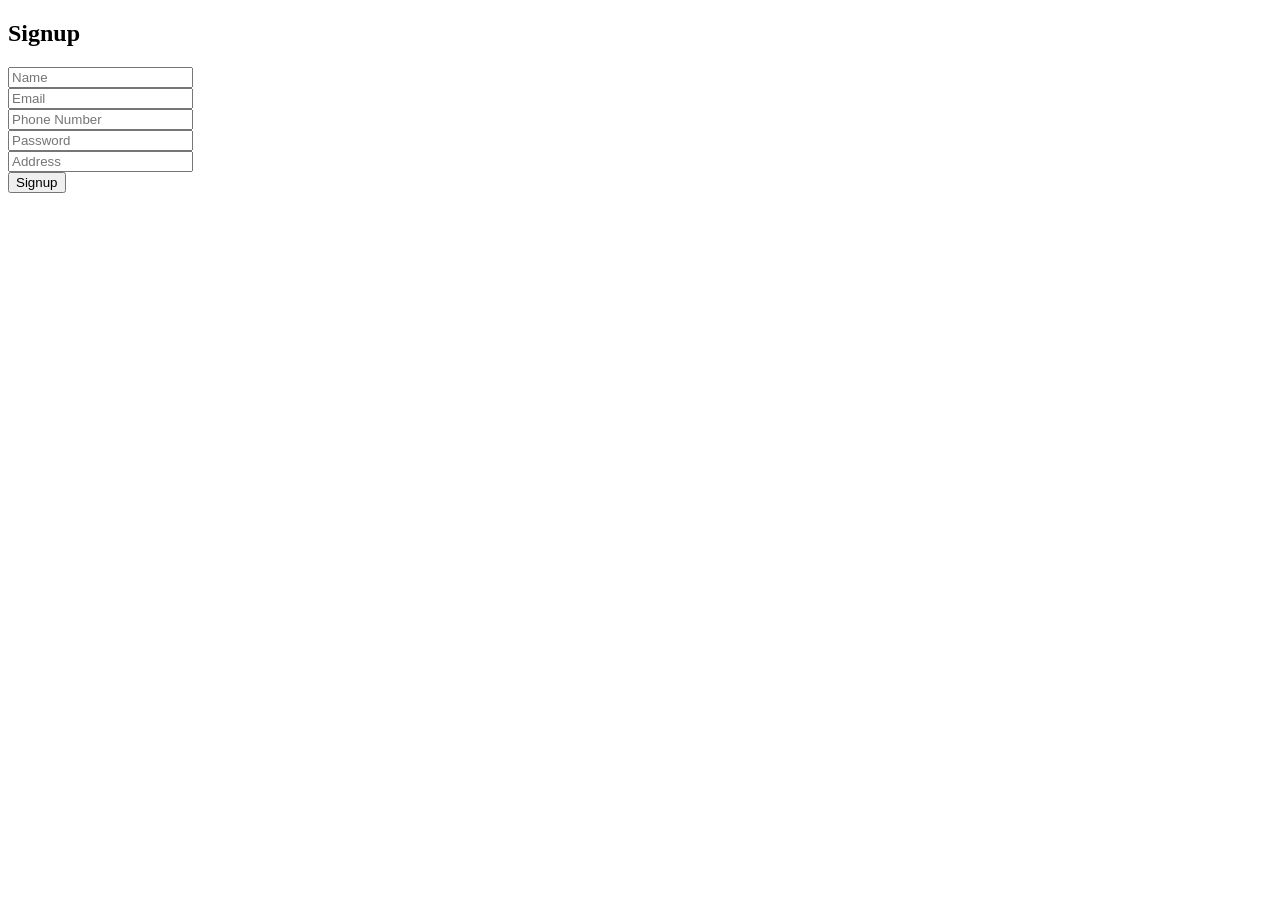
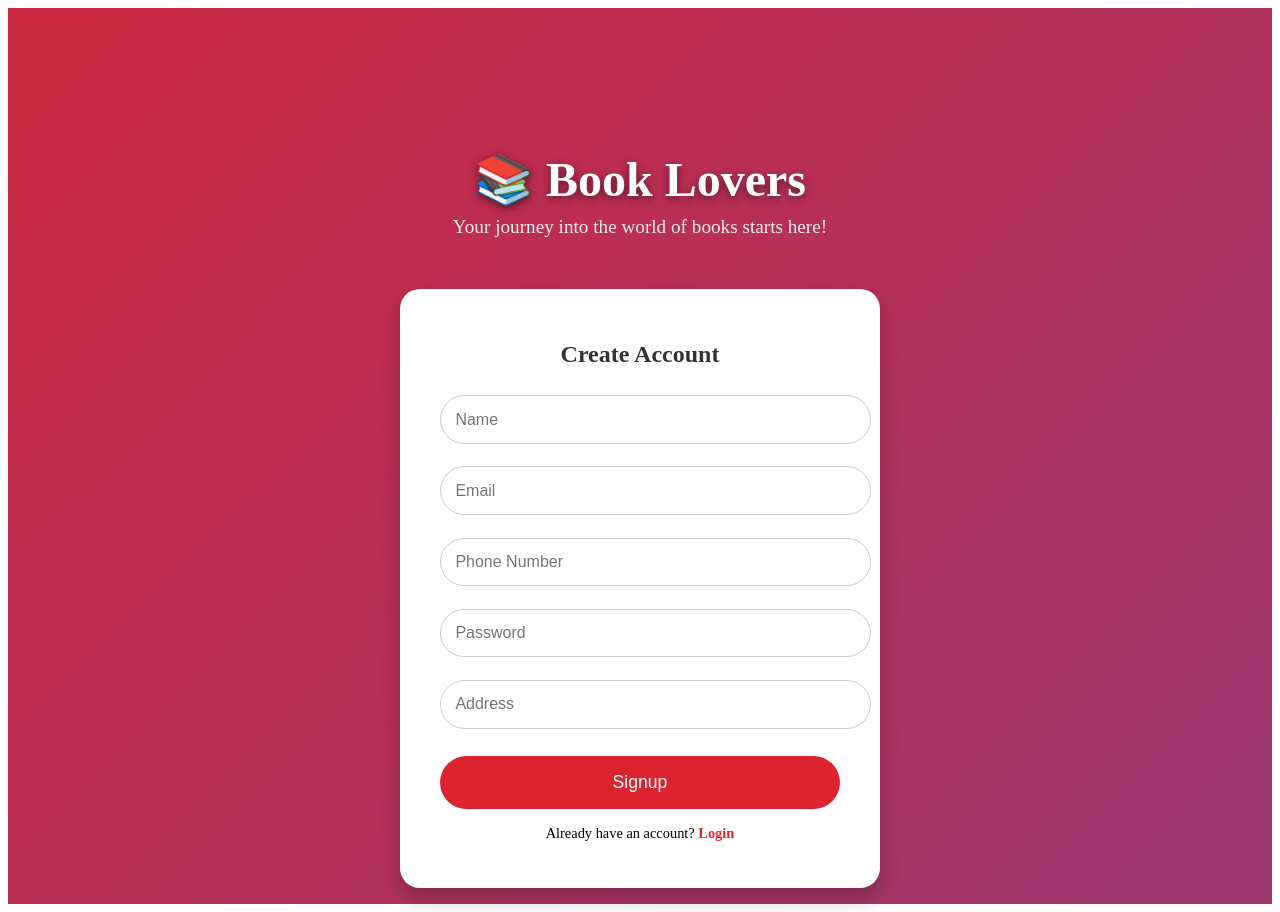
Before and after one commit to dharmeshgidwani/BookLovers, a React (Vite) app in the folder frontend/: page /signup in a window 1280 px wide. Before the commit the page ends 800 px from the top, so only its background shows below. Built offline with nearby package versions, Linux system fonts and the light colour scheme.

Commit message:
ui changes

```diff
--- a/frontend/package.json
+++ b/frontend/package.json
@@ -13,6 +13,7 @@
     "dotenv": "^16.5.0",
     "react": "^19.0.0",
     "react-dom": "^19.0.0",
+    "react-icons": "^5.5.0",
     "react-router-dom": "^7.5.2"
   },
   "devDependencies": {
--- a/frontend/src/css/Login.css
+++ b/frontend/src/css/Login.css
@@ -2,17 +2,39 @@
   display: flex;
   justify-content: center;
   align-items: center;
-    height: 100vh;
-    background: linear-gradient(to bottom right, #16a085, #1abc9c);
+  min-height: 100vh;
+  background: linear-gradient(-45deg, #8E2DE2, #4A00E0, #00C9FF, #92FE9D);
+  background-size: 400% 400%;
+  animation: gradientBG 15s ease infinite;
+  overflow: hidden;
+}
+
+@keyframes gradientBG {
+  0% {
+    background-position: 0% 50%;
+  }
+  50% {
+    background-position: 100% 50%;
+  }
+  100% {
+    background-position: 0% 50%;
+  }
 }
 
 .login-form {
-    background: white;
-    padding: 2rem 3rem;
-    border-radius: 10px;
-    box-shadow: 0 10px 20px rgba(0, 0, 0, 0.1);
+  background: rgba(255, 255, 255, 0.9);
+  backdrop-filter: blur(10px);
+  padding: 2.5rem 3rem;
+  border-radius: 20px;
+  box-shadow: 0 8px 32px rgba(0, 0, 0, 0.25);
   width: 100%;
   max-width: 400px;
+  animation: fadeIn 1s ease forwards;
+}
+
+@keyframes fadeIn {
+  from { opacity: 0; transform: translateY(20px); }
+  to { opacity: 1; transform: translateY(0); }
 }
 
 .branding1 {
@@ -22,13 +44,13 @@
 
 .branding1 h1 {
   font-size: 2.5rem;
-    color: #34495e;
+  color: #4A00E0;
   font-weight: 700;
 }
 
 .branding1 p {
-    font-size: 1.2rem;
-    color: #7f8c8d;
+  font-size: 1.1rem;
+  color: #555;
   margin-top: 0.5rem;
 }
 
@@ -36,43 +58,43 @@
   width: 100%;
   padding: 1rem;
   margin: 1rem 0;
-    border: 1px solid #bdc3c7;
+  border: 1px solid #ccc;
   border-radius: 30px;
   font-size: 1rem;
   transition: border 0.3s ease, box-shadow 0.3s ease;
 }
 
 .input-field:focus {
-    border: 1px solid #16a085;
+  border: 1px solid #4A00E0;
   outline: none;
-    box-shadow: 0 0 8px rgba(22, 160, 133, 0.6);
+  box-shadow: 0 0 10px rgba(74, 0, 224, 0.4);
 }
 
 .login-button {
   width: 100%;
   padding: 1rem;
-    background-color: #16a085;
+  background: linear-gradient(90deg, #8E2DE2, #4A00E0);
   color: white;
   border: none;
   border-radius: 30px;
   font-size: 1.1rem;
   cursor: pointer;
-    transition: background-color 0.3s ease;
+  transition: background 0.3s ease;
   margin-top: 1rem;
 }
 
 .login-button:hover {
-    background-color: #1abc9c;
+  background: linear-gradient(90deg, #00C9FF, #92FE9D);
 }
 
 .login-button:disabled {
-    background-color: #bdc3c7;
+  background: #ccc;
   cursor: not-allowed;
 }
 
 @media (max-width: 480px) {
   .login-form {
-      padding: 1.5rem 2rem;
+    padding: 2rem;
   }
 
   .branding1 h1 {
@@ -83,3 +105,34 @@
     font-size: 1rem;
   }
 }
+.branding-main {
+  position: absolute;
+  top: 5%;
+  text-align: center;
+  animation: slideDown 1.5s ease forwards;
+}
+
+.brand-title {
+  font-size: 3rem;
+  color: #ffffff;
+  font-weight: 800;
+  text-shadow: 0 4px 10px rgba(0,0,0,0.5);
+  margin-bottom: 0.5rem;
+}
+
+.brand-subtitle {
+  font-size: 1.2rem;
+  color: #f0f0f0;
+  font-weight: 400;
+}
+
+@keyframes slideDown {
+  0% {
+    opacity: 0;
+    transform: translateY(-30px);
+  }
+  100% {
+    opacity: 1;
+    transform: translateY(0);
+  }
+}
--- /dev/null
+++ b/frontend/src/css/Signup.css
@@ -0,0 +1,117 @@
+.signup-page {
+  min-height: 100vh;
+  display: flex;
+  flex-direction: column;
+  align-items: center;
+  justify-content: center;
+  padding-top: 6rem;
+  background: linear-gradient(135deg, #7b4397, #dc2430, #7b4397);
+  background-size: 400% 400%;
+  animation: gradientAnimation 15s ease infinite;
+}
+
+@keyframes gradientAnimation {
+  0% { background-position: 0% 50%; }
+  50% { background-position: 100% 50%; }
+  100% { background-position: 0% 50%; }
+}
+
+.branding-top {
+  text-align: center;
+  margin-bottom: 2rem;
+  animation: fadeSlideDown 1.5s ease forwards;
+}
+
+.brand-title {
+  font-size: 3rem;
+  color: #fff;
+  font-weight: 800;
+  text-shadow: 0 3px 10px rgba(0,0,0,0.5);
+}
+
+.brand-subtitle {
+  font-size: 1.2rem;
+  color: #eee;
+  margin-top: 0.5rem;
+}
+
+.signup-form {
+  background: #fff;
+  padding: 2rem 2.5rem;
+  border-radius: 20px;
+  box-shadow: 0 10px 20px rgba(0,0,0,0.25);
+  width: 100%;
+  max-width: 400px;
+  animation: fadeIn 1.2s ease;
+}
+
+.signup-form h2 {
+  text-align: center;
+  margin-bottom: 1rem;
+  color: #333;
+}
+
+.input-field {
+  width: 100%;
+  padding: 0.9rem;
+  margin: 0.7rem 0;
+  border: 1px solid #ccc;
+  border-radius: 30px;
+  font-size: 1rem;
+  transition: 0.3s;
+}
+
+.input-field:focus {
+  border-color: #dc2430;
+  box-shadow: 0 0 8px rgba(220, 36, 48, 0.6);
+  outline: none;
+}
+
+.signup-button {
+  width: 100%;
+  padding: 1rem;
+  margin-top: 1rem;
+  background: #dc2430;
+  color: #fff;
+  border: none;
+  border-radius: 30px;
+  font-size: 1.1rem;
+  cursor: pointer;
+  transition: 0.3s;
+}
+
+.signup-button:hover {
+  background: #7b4397;
+}
+
+.link-text {
+  margin-top: 1rem;
+  text-align: center;
+  font-size: 0.9rem;
+}
+
+.link-text a {
+  color: #dc2430;
+  text-decoration: none;
+  font-weight: 600;
+}
+
+.link-text a:hover {
+  text-decoration: underline;
+}
+
+@keyframes fadeSlideDown {
+  0% { opacity: 0; transform: translateY(-20px); }
+  100% { opacity: 1; transform: translateY(0); }
+}
+
+@keyframes fadeIn {
+  from { opacity: 0; transform: scale(0.9); }
+  to { opacity: 1; transform: scale(1); }
+}
+
+@media (max-width: 480px) {
+  .signup-form {
+    padding: 1.5rem 2rem;
+  }
+}
--- a/frontend/src/pages/Home.jsx
+++ b/frontend/src/pages/Home.jsx
@@ -1,6 +1,7 @@
 import { useState, useEffect } from "react";
 import { Link } from "react-router-dom";
 import "../css/Home.css";
+import { FaShippingFast, FaRegQuestionCircle, FaBookOpen } from 'react-icons/fa';
 
 function Home() {
   const [books, setBooks] = useState([]);
@@ -10,7 +11,9 @@ function Home() {
   useEffect(() => {
     const fetchBooks = async () => {
       try {
-        const res = await fetch(`${import.meta.env.VITE_APP_API_URL}/api/books`);
+        const res = await fetch(
+          `${import.meta.env.VITE_APP_API_URL}/api/books`
+        );
         const data = await res.json();
         setBooks(data);
         setOriginalBooks(data);
@@ -21,8 +24,6 @@ function Home() {
     fetchBooks();
   }, []);
 
-  console.log(books)
-
   const handleSearch = (e) => {
     const query = e.target.value;
     setSearchQuery(query);
@@ -30,10 +31,11 @@ function Home() {
     if (query.trim() === "") {
       setBooks(originalBooks);
     } else {
-      const filteredBooks = originalBooks.filter((book) =>
-        (book.title?.toLowerCase() || "").includes(query.toLowerCase()) ||
-        (book.author?.toLowerCase() || "").includes(query.toLowerCase()) ||
-        (book.genre?.toLowerCase() || "").includes(query.toLowerCase())
+      const filteredBooks = originalBooks.filter(
+        (book) =>
+          (book.title?.toLowerCase() || "").includes(query.toLowerCase()) ||
+          (book.author?.toLowerCase() || "").includes(query.toLowerCase()) ||
+          (book.genre?.toLowerCase() || "").includes(query.toLowerCase())
       );
       setBooks(filteredBooks);
     }
@@ -43,15 +45,33 @@ function Home() {
 
   return (
     <div className="home-page">
+      {/* Branding Section */}
       <div className="branding">
-        <h1>Book Lovers</h1>
-        <p>Babies Love for Books....</p>
+        <h1>📚 Book Lovers</h1>
+        <p>Discover Your Next Great Read...</p>
         <div className="tagline">
-          <p>"Explore, Discover, and Fall in Love with Books."</p>
+          <p>"Explore, Discover, and Fall in Love with Books." 📖✨</p>
+        </div>
+      </div>
+      <div className="company-info">
+        <div className="info-card">
+          <FaBookOpen />
+          <h3>Wide Selection</h3>
+          <p>Explore a vast collection of books across various genres.</p>
+        </div>
+        <div className="info-card">
+          <FaShippingFast />
+          <h3>Fast Delivery</h3>
+          <p>Get your favorite books delivered swiftly to your doorstep.</p>
+        </div>
+        <div className="info-card">
+          <FaRegQuestionCircle />
+          <h3>Customer Support</h3>
+          <p>We're here to help you 24/7 with any inquiries.</p>
         </div>
       </div>
 
-      {/* Search bar with icon */}
+      {/* Search Bar */}
       <div className="search-bar">
         <div className="search-input-wrapper">
           <svg
@@ -62,7 +82,11 @@ function Home() {
             stroke="currentColor"
             strokeWidth={2}
           >
-            <path strokeLinecap="round" strokeLinejoin="round" d="M21 21l-4.35-4.35m0 0a7 7 0 10-9.9 0 7 7 0 009.9 0z" />
+            <path
+              strokeLinecap="round"
+              strokeLinejoin="round"
+              d="M21 21l-4.35-4.35m0 0a7 7 0 10-9.9 0 7 7 0 009.9 0z"
+            />
           </svg>
           <input
             type="text"
@@ -73,6 +97,7 @@ function Home() {
         </div>
       </div>
 
+      {/* Books List by Genre */}
       {genres.length === 0 ? (
         <p>No books found matching your search!</p>
       ) : (
@@ -84,16 +109,12 @@ function Home() {
                 .filter((book) => book.genre === genre)
                 .map((book) => (
                   <div key={book._id} className="book-item">
-                    <img
-                      src={book.imageUrl}
-                      alt={book.title}
-                      className="book-image"
-                    />
+                    <img src={book.imageUrl} alt={book.title} />
                     <h3>{book.title}</h3>
                     <p>Author: {book.author}</p>
                     <p>MRP: ₹{book.mrp}</p>
                     <p>Price: ₹{book.price}</p>
-                    <p>Book Type: {book.bookType}</p>
+                    <p>Type: {book.bookType}</p>
                     <Link to={`/book/${book._id}`} className="btn">
                       View Details
                     </Link>
--- a/frontend/src/pages/Login.jsx
+++ b/frontend/src/pages/Login.jsx
@@ -1,5 +1,5 @@
 import { useState, useContext } from "react";
-import { useNavigate } from "react-router-dom";
+import { useNavigate, Link } from "react-router-dom";
 import { AuthContext } from "../context/AuthContext";
 import "../css/Login.css";
 
@@ -15,11 +15,14 @@ function Login() {
     setIsLoading(true);
 
     try {
-      const res = await fetch(`${import.meta.env.VITE_APP_API_URL}/api/auth/login`, {
-        method: "POST",
-        headers: { "Content-Type": "application/json" },
-        body: JSON.stringify({ phone, password }),
-      });
+      const res = await fetch(
+        `${import.meta.env.VITE_APP_API_URL}/api/auth/login`,
+        {
+          method: "POST",
+          headers: { "Content-Type": "application/json" },
+          body: JSON.stringify({ phone, password }),
+        }
+      );
 
       const data = await res.json();
       setIsLoading(false);
@@ -45,10 +48,15 @@ function Login() {
 
   return (
     <div className="login-page">
+      <div className="branding-main">
+        <h1 className="brand-title">📚 Book Lovers</h1>
+        <p className="brand-subtitle">Your favorite stories await.</p>
+      </div>
+
       <div className="login-form">
         <div className="branding1">
-          <h1>Login</h1>
-          <p>Welcome back, please login to continue</p>
+          <h2>Login</h2>
+          <p>Welcome back, start your next adventure!</p>
         </div>
         <form onSubmit={handleSubmit}>
           <input
@@ -70,6 +78,10 @@ function Login() {
           <button type="submit" disabled={isLoading} className="login-button">
             {isLoading ? "Logging in..." : "Login"}
           </button>
+
+          <p className="link-text">
+            Don't have an account? <Link to="/signup">Signup</Link>
+          </p>
         </form>
       </div>
     </div>
--- a/frontend/src/pages/Signup.jsx
+++ b/frontend/src/pages/Signup.jsx
@@ -1,5 +1,6 @@
 import { useState } from "react";
-import { useNavigate } from "react-router-dom";
+import { useNavigate, Link } from "react-router-dom";
+import "../css/Signup.css";
 
 function Signup() {
   const [name, setName] = useState("");
@@ -15,10 +16,8 @@ function Signup() {
     try {
       const res = await fetch(`${import.meta.env.VITE_APP_API_URL}/api/auth/signup`, {
         method: "POST",
-        headers: {
-          "Content-Type": "application/json",
-        },
-        body: JSON.stringify({ name, email,phone, password, address }),
+        headers: { "Content-Type": "application/json" },
+        body: JSON.stringify({ name, email, phone, password, address }),
       });
 
       const data = await res.json();
@@ -37,7 +36,13 @@ function Signup() {
 
   return (
     <div className="signup-page">
-      <h2>Signup</h2>
+      <div className="branding-top">
+        <h1 className="brand-title">📚 Book Lovers</h1>
+        <p className="brand-subtitle">Your journey into the world of books starts here!</p>
+      </div>
+
+      <div className="signup-form">
+        <h2>Create Account</h2>
         <form onSubmit={handleSubmit}>
           <input
             type="text"
@@ -45,37 +50,46 @@ function Signup() {
             required
             value={name}
             onChange={(e) => setName(e.target.value)}
-        /><br />
+            className="input-field"
+          />
           <input
             type="email"
             placeholder="Email"
             required
             value={email}
             onChange={(e) => setEmail(e.target.value)}
-        /><br />
+            className="input-field"
+          />
           <input
             type="number"
             placeholder="Phone Number"
             required
             value={phone}
             onChange={(e) => setPhone(e.target.value)}
-        /><br />
+            className="input-field"
+          />
           <input
             type="password"
             placeholder="Password"
             required
             value={password}
             onChange={(e) => setPassword(e.target.value)}
-        /><br />
+            className="input-field"
+          />
           <input
             type="text"
             placeholder="Address"
             required
             value={address}
             onChange={(e) => setAddress(e.target.value)}
-        /><br />
-        <button type="submit">Signup</button>
+            className="input-field"
+          />
+          <button type="submit" className="signup-button">Signup</button>
         </form>
+        <p className="link-text">
+          Already have an account? <Link to="/login">Login</Link>
+        </p>
+      </div>
     </div>
   );
 }
```
Also changed, not shown: frontend/src/css/Home.css (+149 -82 lines), 1 other file (tests, documents, lock files or other folders). Lines whose indentation alone changed are shown as unchanged.
